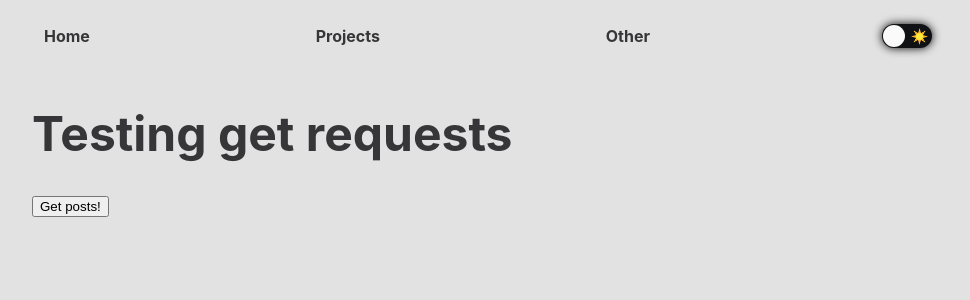
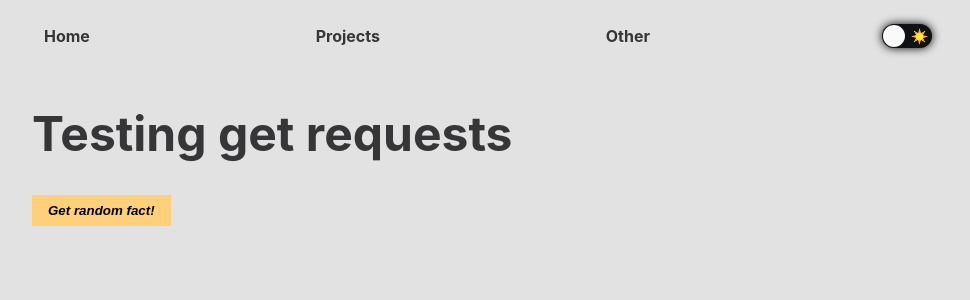
Before and after one commit to darkusss/react-portfolio, a React (Create React App) app: page /other in a window 1280 px wide. Shown: the top 300 px of the page, without its empty margins (158-1128 px from the left). Built offline with nearby package versions, Linux system fonts and the light colour scheme.

Commit message:
add some styles

```diff
--- a/src/components/other/Other.tsx
+++ b/src/components/other/Other.tsx
@@ -1,5 +1,5 @@
 import React, {useState, useCallback} from 'react';
-import {Wrapper} from './other.style';
+import {Wrapper, StyledButton} from './other.style';
 import {Fact} from "../../utils/types";
 
 export default function Other() {
@@ -17,9 +17,9 @@ export default function Other() {
         <Wrapper>
             <h1>Testing get requests</h1>
             <div>
-                <button onClick={onGetFact}>
-                    Get posts!
-                </button>
+                <StyledButton onClick={onGetFact}>
+                    Get random fact!
+                </StyledButton>
                 <div>
                     <h2>{fact.text}</h2>
                 </div>
--- a/src/components/other/other.style.ts
+++ b/src/components/other/other.style.ts
@@ -6,3 +6,17 @@ export const Wrapper = styled.div`
     flex-flow: wrap column;
     justify-content: center;
 `;
+
+export const StyledButton = styled.button`
+    background: #FFD07B;
+    border: none;
+    padding: .5rem 1.0rem;
+    font-weight: 700;
+    font-style: italic;
+    cursor: pointer;
+    transition: all .3s ease;
+
+    &:hover {
+        box-shadow: inset -2px -2px 2px 1px rgba(0,0,0,.3);
+    }
+`;
--- a/src/components/projects/Projects.tsx
+++ b/src/components/projects/Projects.tsx
@@ -10,6 +10,12 @@ export default function Projects() {
       githubRepo: "https://github.com/darkusss/todo-list",
       liveDemo: undefined,
     },
+    {
+      img: test,
+      title: 'Ui-library with Vue.js',
+      githubRepo: "https://github.com/darkusss/UI-library",
+      liveDemo: undefined
+    }
   ]);
 
   const convertedData = data.map((datum, key) => {
--- a/src/components/projects/projects.css
+++ b/src/components/projects/projects.css
@@ -1,5 +1,6 @@
 .projects {
     display: flex;
+    flex-wrap: wrap;
     justify-content: space-between;
     align-items: center;
 }
@@ -10,6 +11,7 @@
     max-width: 300px;
     max-height: 200px;
     color: #fff;
+    margin: .5rem 1rem;
 }
 
 .open-zone {
```
